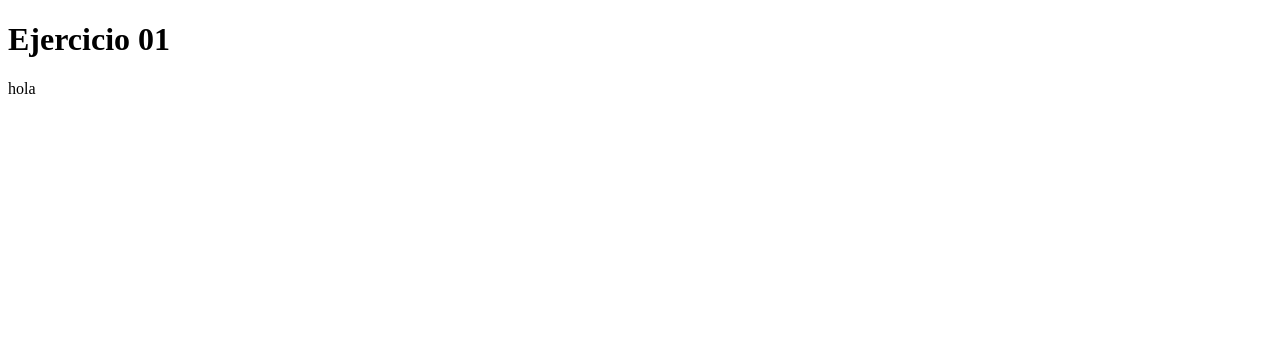
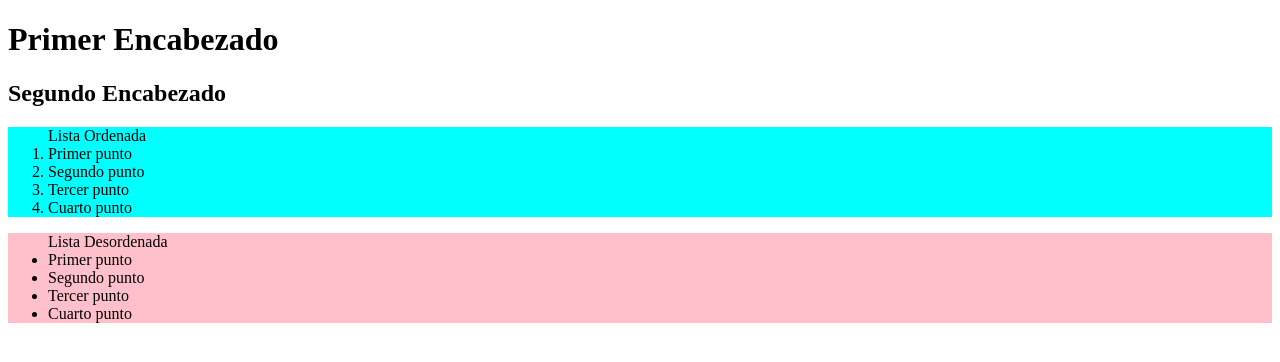
Before and after one commit to cabarcaz/OpenBootcamp, a plain HTML site: page Curso HTML CSS/Ejercicio01/index.html in a window 1280 px wide. Drawn offline with Linux system fonts and the light colour scheme.

Commit message:
se termina ejercicio 01

```diff
--- /dev/null
+++ b/Curso HTML CSS/Ejercicio01/estilos.css
@@ -0,0 +1,7 @@
+.contenedor1{
+  background: cyan;
+}
+
+.contenedor2{
+  background: pink;
+}
--- a/Curso HTML CSS/Ejercicio01/index.html
+++ b/Curso HTML CSS/Ejercicio01/index.html
@@ -4,10 +4,30 @@
   <meta charset="UTF-8">
   <meta http-equiv="X-UA-Compatible" content="IE=edge">
   <meta name="viewport" content="width=device-width, initial-scale=1.0">
+  <link rel="stylesheet" href="./estilos.css">
   <title>Ejercicio 01</title>
 </head>
 <body>
-  <h1>Ejercicio 01</h1>
-  hola
+  <h1>Primer Encabezado</h1>
+  <h2>Segundo Encabezado</h2>
+
+  <div class="contenedor1">
+    <ol> Lista Ordenada
+      <li>Primer punto</li>
+      <li>Segundo punto</li>
+      <li>Tercer punto</li>
+      <li>Cuarto punto</li>
+    </ol>
+  </div>
+  <div class="contenedor2">
+     <ul> Lista Desordenada
+      <li>Primer punto</li>
+      <li>Segundo punto</li>
+      <li>Tercer punto</li>
+      <li>Cuarto punto</li>
+    </ul>
+  </div>
+
+
 </body>
 </html>
```
